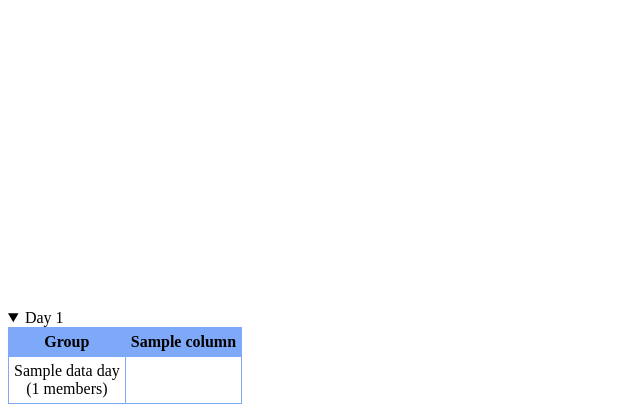
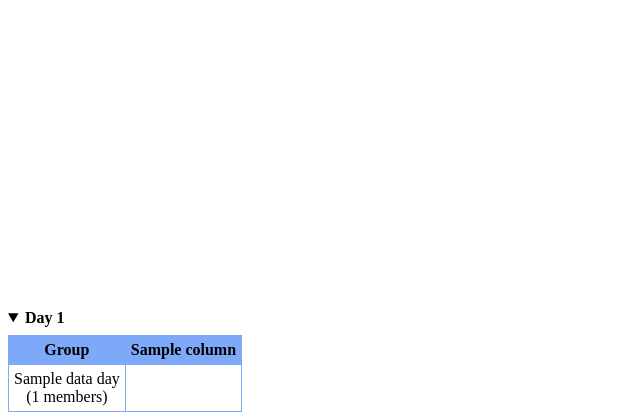
Before and after one commit to JanSellner/WorldCafe, a Flask app: template server/templates/index.html in a window 1280 px wide. Shown: the part 835-1255 px from the top of the page, without its empty margins (0-640 px from the left). Run offline with Flask 2, Linux system fonts and the light colour scheme; the template is opened without the code that fills it: values that come from a table or form of the project are taken from there, most other values are stand-ins (such as "Sample title", 1, 10 or a date in 2020); some libraries are stand-ins or nearby versions.

Commit message:
minor details styling

```diff
--- a/server/static/style.css
+++ b/server/static/style.css
@@ -87,6 +87,13 @@ textarea {
     height: 200px;
 }
 
+/* Detail sections */
+summary {
+    font-weight: bold;
+    margin: -0.5em -0.5em 0;
+    padding: 0.5em;
+}
+
 /* General */
 .error {
     color: red;
```
